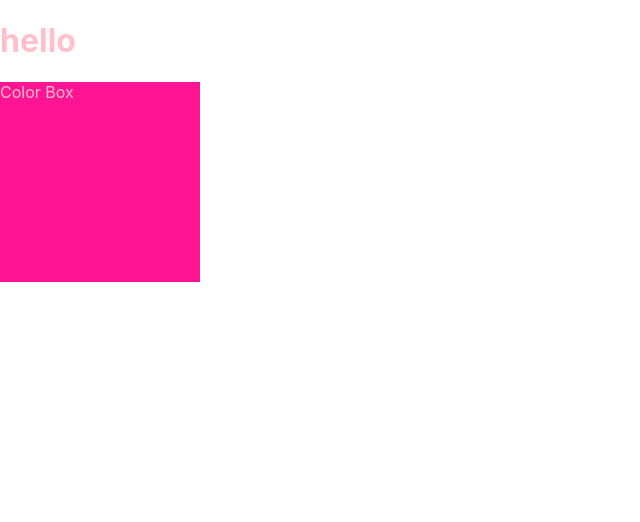
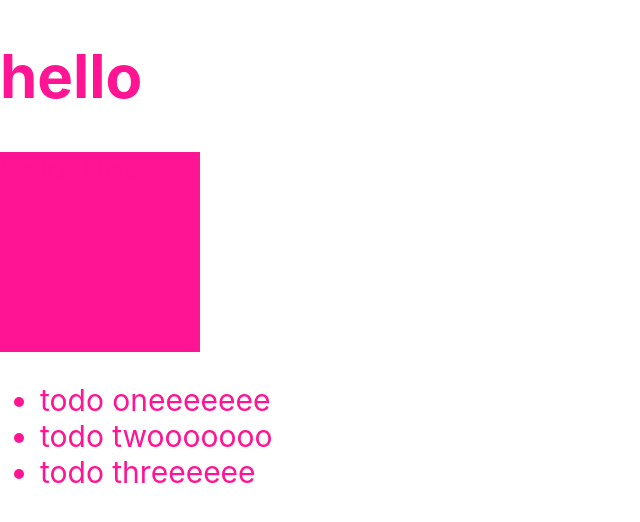
Before and after one commit to 1660392hcmus/react-hooks-basic, a React (Create React App) app: page / in a window 1280 px wide. Shown: the top 522 px of the page, without its empty margins (0-640 px from the left). Built offline with nearby package versions, Linux system fonts and the light colour scheme.

Commit message:
implement todolist using hooks

```diff
--- a/src/App.js
+++ b/src/App.js
@@ -1,12 +1,29 @@
-import React from "react";
+import React, { useState } from "react";
 import "./App.scss";
 import ColorBox from "./components/ColorBox";
+import TodoList from "./components/TodoList";
 
 function App() {
+  const [todoList, setTodoList] = useState([
+    { id: 1, title: "todo oneeeeeee" },
+    { id: 2, title: "todo twooooooo" },
+    { id: 3, title: "todo threeeeee" }
+  ]);
+
+  function handleTodoClick(todo) {
+    console.log(todo.id);
+    const index = todoList.findIndex(x => x.id === todo.id);
+    if (index < 0) return;
+    const newTodoList = [...todoList];
+    newTodoList.splice(index, 1);
+    setTodoList(newTodoList);
+  }
+
   return (
     <div className="app">
       <h1>hello</h1>
       <ColorBox />
+      <TodoList todos={todoList} onTodoClick={handleTodoClick}></TodoList>
     </div>
   );
 }
--- a/src/App.scss
+++ b/src/App.scss
@@ -1,3 +1,4 @@
 .app {
-  color: pink;
+  color: deeppink;
+  font-size: 30px;
 }
--- /dev/null
+++ b/src/components/TodoList/index.jsx
@@ -0,0 +1,33 @@
+import React, { useState } from "react";
+import PropTypes from "prop-types";
+
+TodoList.propTypes = {
+  todos: PropTypes.array,
+  onTodoClick: PropTypes.func
+};
+
+TodoList.defaultProp = {
+  todos: [],
+  onTodoClick: null
+};
+
+function TodoList(props) {
+  const { todos, onTodoClick } = props;
+
+  function handleClick(todo) {
+    if (onTodoClick) {
+      onTodoClick(todo);
+    }
+  }
+  return (
+    <ul className="todo-list">
+      {todos.map(todo => (
+        <li key={todo.id} onClick={() => handleClick(todo)}>
+          {todo.title}
+        </li>
+      ))}
+    </ul>
+  );
+}
+
+export default TodoList;
```
Also changed, not shown: src/components/TodoList/TodoList.scss (added).
